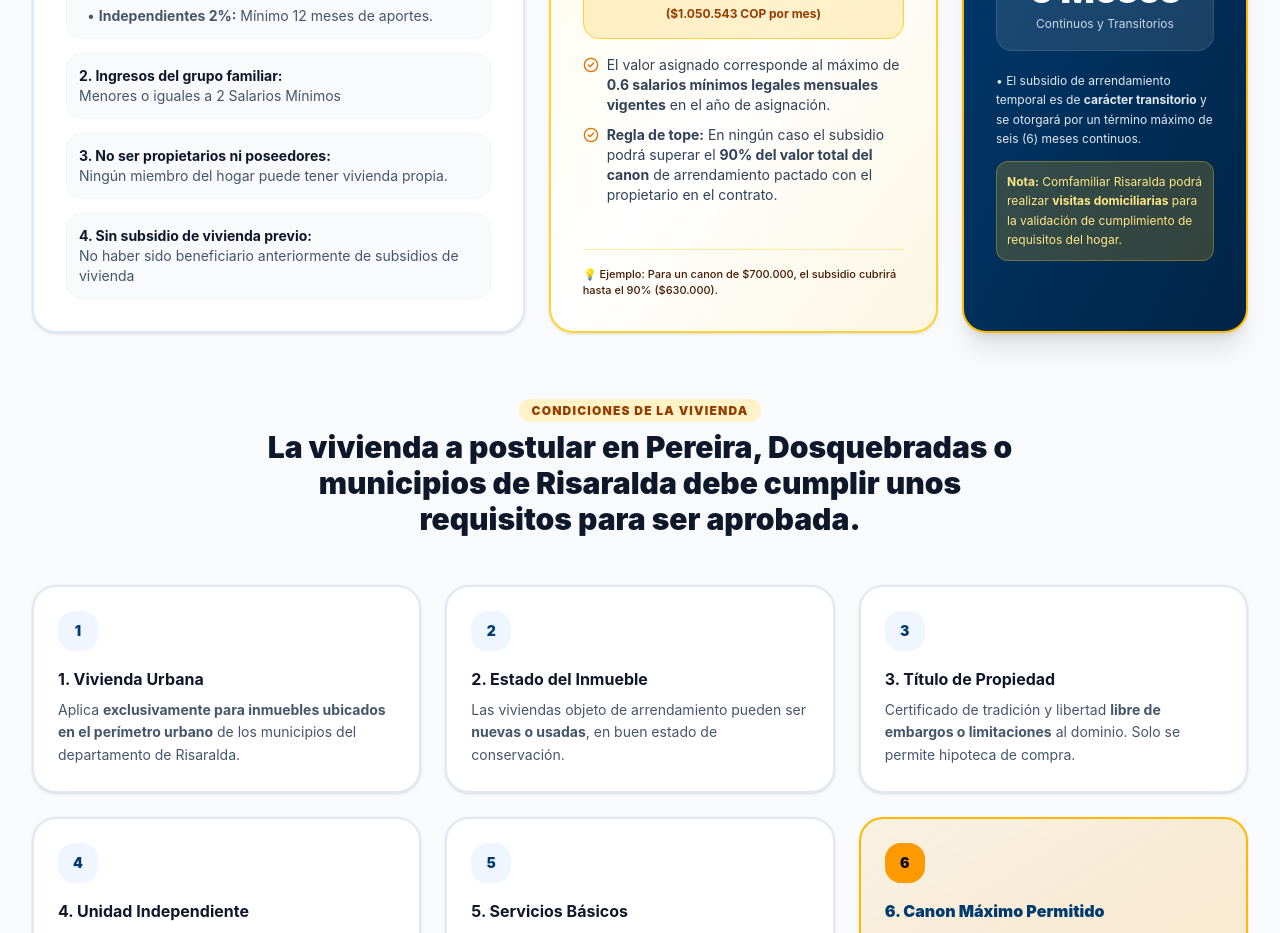
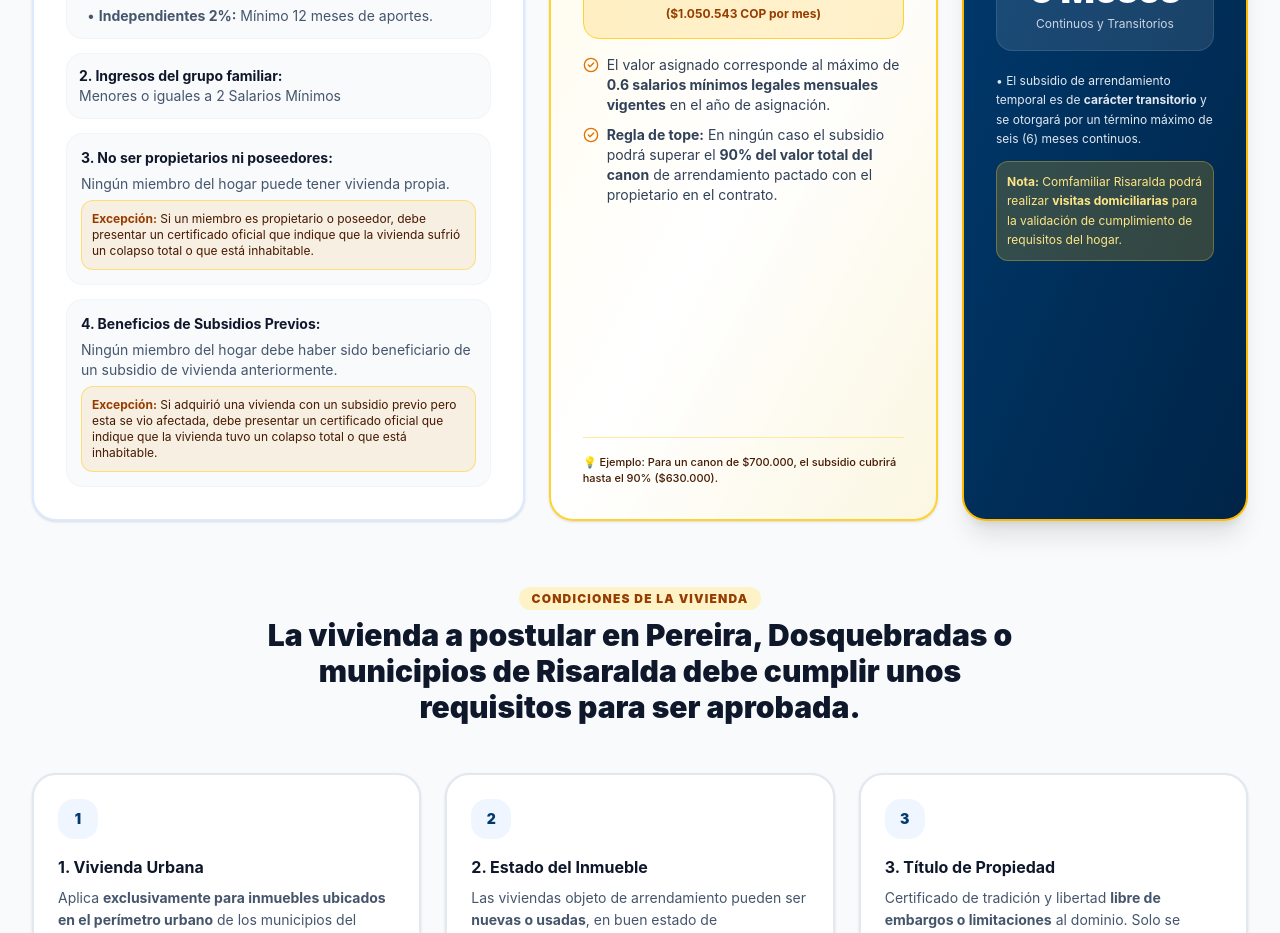
Before and after one commit to psangrias-lang/Vivienda-Comfamiliar-Subsidio-De-Arrendamiento, a React (Vite) app: page / in a window 1280 px wide. Shown: the part 2060-2993 px from the top of the page. Built offline with nearby package versions, Linux system fonts and the light colour scheme.

Commit message:
Add files via upload

```diff
--- a/src/components/SubsidioArrendamientoSection.tsx
+++ b/src/components/SubsidioArrendamientoSection.tsx
@@ -132,14 +132,20 @@ export const SubsidioArrendamientoSection: React.FC<SubsidioArrendamientoSection
                     <span className="text-slate-600">Menores o iguales a 2 Salarios Mínimos</span>
                   </div>
 
-                  <div className="p-3 rounded-2xl bg-slate-50 border border-slate-100">
+                  <div className="p-3.5 rounded-2xl bg-slate-50 border border-slate-100 space-y-1.5">
                     <strong className="text-slate-900 block font-bold">3. No ser propietarios ni poseedores:</strong>
-                    <span className="text-slate-600">Ningún miembro del hogar puede tener vivienda propia.</span>
+                    <p className="text-slate-600">Ningún miembro del hogar puede tener vivienda propia.</p>
+                    <div className="mt-1 p-2.5 rounded-xl bg-amber-500/10 border border-amber-300/60 text-xs text-amber-950">
+                      <strong className="text-amber-800">Excepción:</strong> Si un miembro es propietario o poseedor, debe presentar un certificado oficial que indique que la vivienda sufrió un colapso total o que está inhabitable.
+                    </div>
                   </div>
 
-                  <div className="p-3 rounded-2xl bg-slate-50 border border-slate-100">
-                    <strong className="text-slate-900 block font-bold">4. Sin subsidio de vivienda previo:</strong>
-                    <span className="text-slate-600">No haber sido beneficiario anteriormente de subsidios de vivienda</span>
+                  <div className="p-3.5 rounded-2xl bg-slate-50 border border-slate-100 space-y-1.5">
+                    <strong className="text-slate-900 block font-bold">4. Beneficios de Subsidios Previos:</strong>
+                    <p className="text-slate-600">Ningún miembro del hogar debe haber sido beneficiario de un subsidio de vivienda anteriormente.</p>
+                    <div className="mt-1 p-2.5 rounded-xl bg-amber-500/10 border border-amber-300/60 text-xs text-amber-950">
+                      <strong className="text-amber-800">Excepción:</strong> Si adquirió una vivienda con un subsidio previo pero esta se vio afectada, debe presentar un certificado oficial que indique que la vivienda tuvo un colapso total o que está inhabitable.
+                    </div>
                   </div>
                 </div>
               </div>
--- a/src/data/subsidiosData.ts
+++ b/src/data/subsidiosData.ts
@@ -12,8 +12,8 @@ export const MODALIDADES_SUBSIDIO: ModalidadSubsidio[] = [
     requisitosPrincipales: [
       'Afiliado al día: Dependientes (mínimo 2 meses de aportes continuos), Pensionados 2% (mínimo 12 meses continuos), Independientes 2% (mínimo 12 meses de aportes).',
       'Ingresos del grupo familiar iguales o menores a 2 SMMLV (hasta $3.501.810 COP).',
-      'No ser propietarios ni poseedores de vivienda en el territorio nacional.',
-      'No haber sido beneficiario de subsidio familiar de vivienda antes.',
+      'No ser propietarios ni poseedores: Ningún miembro del hogar puede tener vivienda propia (Excepción: Si un miembro es propietario o poseedor, debe presentar un certificado oficial que indique que la vivienda sufrió un colapso total o que está inhabitable).',
+      'Beneficios de Subsidios Previos: Ningún miembro del hogar debe haber sido beneficiario de un subsidio de vivienda anteriormente (Excepción: Si adquirió una vivienda con un subsidio previo pero esta se vio afectada, debe presentar un certificado oficial que indique que la vivienda tuvo un colapso total o que está inhabitable).',
       'Valor del subsidio: Hasta 0.6 SMMLV ($1.050.543 COP/mes) y en ningún caso superar el 90% del canon pactado.',
       'Vivienda urbana independiente, con servicios públicos de acueducto y energía, y canon hasta el 1% del tope VIS (135 SMMLV, máx. $2.363.722 COP).'
     ],
```
